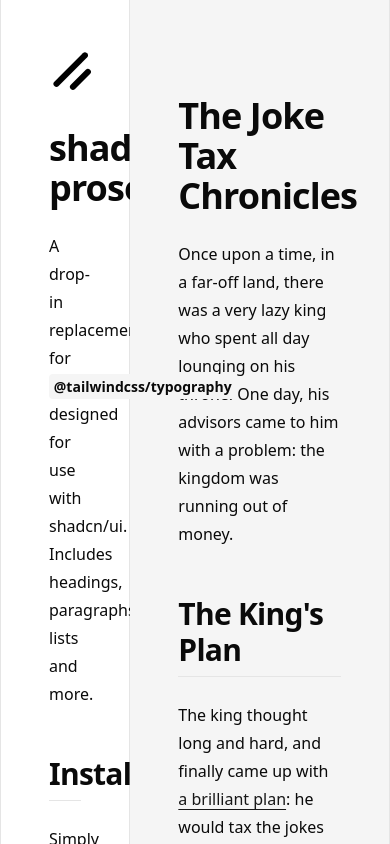
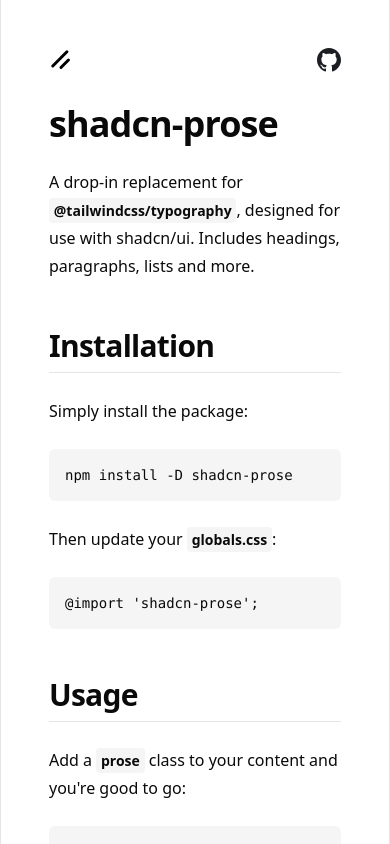
Before and after one commit to haydenbleasel/shadcn-prose, a Next.js app in the folder website/: page / in a window 390 px wide. Shown: the top 844 px of the page. Built offline with nearby package versions, Linux system fonts and the light colour scheme.

Commit message:
Fix responsive design, add github link

```diff
--- a/website/app/page.tsx
+++ b/website/app/page.tsx
@@ -103,13 +103,10 @@
   },
 };
 
-const Home = () => (
-  <div className="grid grid-cols-3 divide-x border-x">
-    <header className="p-12">
-      <div className="prose mx-auto">
+const ShadcnLogo = () => (
   <svg
-          width={48}
-          height={48}
+    width={24}
+    height={24}
     viewBox="0 0 154 154"
     fill="none"
     xmlns="http://www.w3.org/2000/svg"
@@ -137,6 +134,41 @@
       </clipPath>
     </defs>
   </svg>
+);
+
+const GithubIcon = () => (
+  <svg
+    width={24}
+    height={24}
+    viewBox="0 0 1024 1024"
+    fill="none"
+    xmlns="http://www.w3.org/2000/svg"
+  >
+    <title>Github</title>
+    <path
+      fill-rule="evenodd"
+      clip-rule="evenodd"
+      d="M8 0C3.58 0 0 3.58 0 8C0 11.54 2.29 14.53 5.47 15.59C5.87 15.66 6.02 15.42 6.02 15.21C6.02 15.02 6.01 14.39 6.01 13.72C4 14.09 3.48 13.23 3.32 12.78C3.23 12.55 2.84 11.84 2.5 11.65C2.22 11.5 1.82 11.13 2.49 11.12C3.12 11.11 3.57 11.7 3.72 11.94C4.44 13.15 5.59 12.81 6.05 12.6C6.12 12.08 6.33 11.73 6.56 11.53C4.78 11.33 2.92 10.64 2.92 7.58C2.92 6.71 3.23 5.99 3.74 5.43C3.66 5.23 3.38 4.41 3.82 3.31C3.82 3.31 4.49 3.1 6.02 4.13C6.66 3.95 7.34 3.86 8.02 3.86C8.7 3.86 9.38 3.95 10.02 4.13C11.55 3.09 12.22 3.31 12.22 3.31C12.66 4.41 12.38 5.23 12.3 5.43C12.81 5.99 13.12 6.7 13.12 7.58C13.12 10.65 11.25 11.33 9.47 11.53C9.76 11.78 10.01 12.26 10.01 13.01C10.01 14.08 10 14.94 10 15.21C10 15.42 10.15 15.67 10.55 15.59C13.71 14.53 16 11.53 16 8C16 3.58 12.42 0 8 0Z"
+      transform="scale(64)"
+      fill="#1B1F23"
+    />
+  </svg>
+);
+
+const Home = () => (
+  <div className="grid divide-y border-x lg:grid-cols-3 lg:divide-x lg:divide-y-0">
+    <header className="p-12">
+      <div className="prose mx-auto">
+        <div className="flex items-center justify-between gap-4">
+          <ShadcnLogo />
+          <a
+            href="https://github.com/haydenbleasel/shadcn-prose"
+            target="_blank"
+            rel="noopener noreferrer"
+          >
+            <GithubIcon />
+          </a>
+        </div>
         <h1 className="mt-8">shadcn-prose</h1>
         <p>
           A drop-in replacement for <code>@tailwindcss/typography</code>,
@@ -161,7 +193,7 @@
         <p>On the right is an example of the prose styles in action.</p>
       </div>
     </header>
-    <main className="col-span-2 bg-secondary px-12 py-24">
+    <main className="bg-secondary px-12 py-24 lg:col-span-2">
       <div className="prose mx-auto">
         <ProseDemo />
       </div>
--- a/website/app/prose.css
+++ b/website/app/prose.css
@@ -70,7 +70,7 @@
   }
 
   & pre {
-    @apply bg-muted rounded-md p-4 my-6 text-sm;
+    @apply bg-muted rounded-md p-4 my-6 text-sm overflow-y-auto;
   }
 
   & code:not(pre code) {
```
Lines whose indentation alone changed are shown as unchanged.
